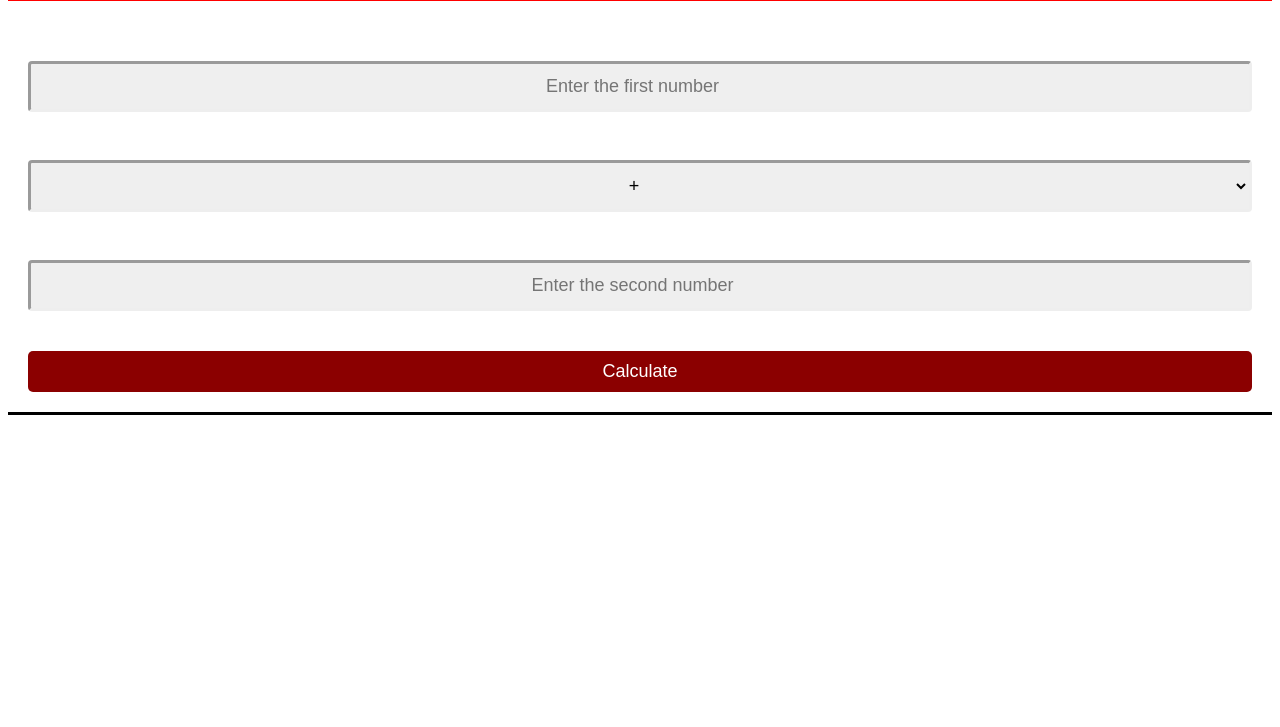
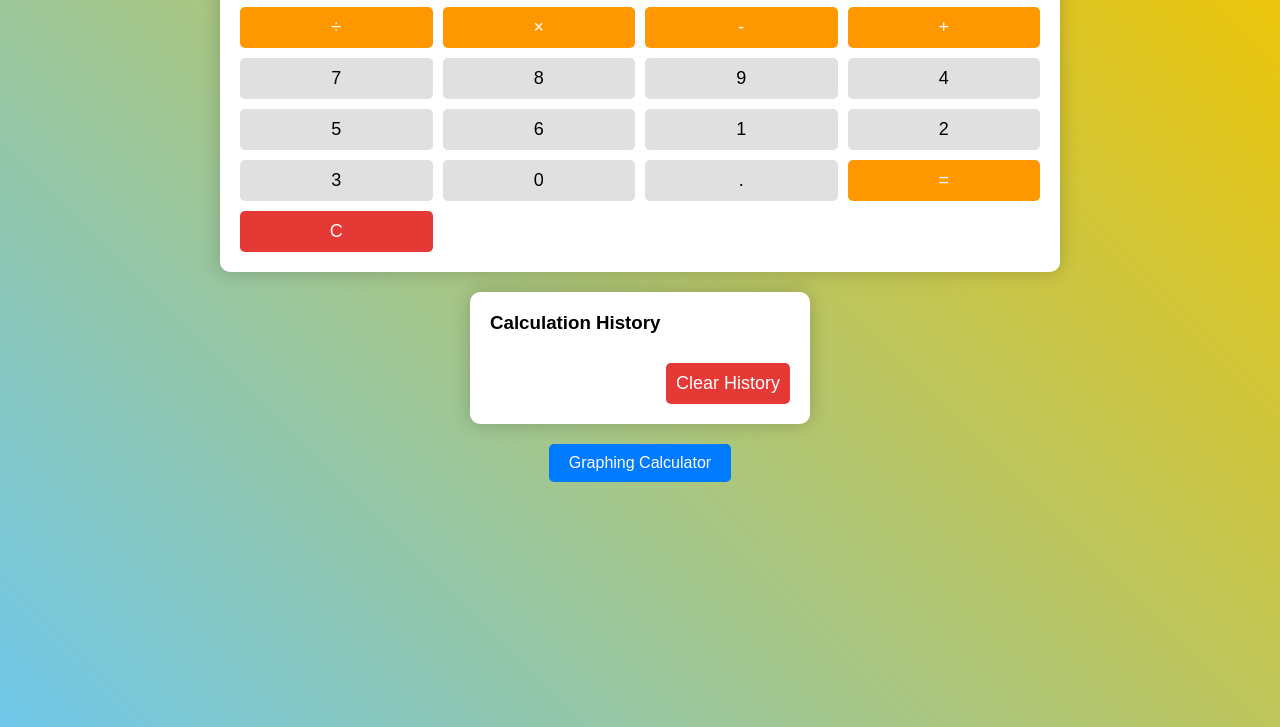
Before and after one commit to AbdulDevHub/UTM-Student-Portal, a plain HTML site: page pages/calculator.html in a window 1280 px wide. Shown: the part 93-820 px from the top of the page. Drawn offline with nearby package versions, Linux system fonts and the light colour scheme.

Commit message:
Got rid of old useless calculator in favour of a more modern full sized calculator which has calculation history that saves to local storage. Has button for Graphing Calculator that links to desmos

```diff
--- a/css/calculator_style.css
+++ b/css/calculator_style.css
@@ -1,185 +1,153 @@
-.MainTitle {
-  text-align: center;
-  font-family: AirbusMCDUa, sans-serif;
-  font-weight: 900;
-  border-block: solid;
-  border-block-color: red;
-  color: black; /* Default color */
-  transition: color 600ms; /* Smooth transition for color change */
+/*Calculator web page body*/
+body {
+  background: linear-gradient(45deg, #6FC7EA, #F1C500);
+  font-family: Arial, sans-serif;
+  display: flex;
+  justify-content: center;
+  align-items: flex-start;
+  height: 100vh;
+  margin: 0;
+  padding-top: 20px;
 }
 
-/* Advanced Calculator Button */
+.calculator-container {
+  display: flex;
+  flex-direction: column;
+  align-items: center;
+  max-width: 800px;
+  width: 100%;
+}
+
+.calculator {
+  background-color: #fff;
+  border-radius: 10px;
+  box-shadow: 0 0 20px rgba(0, 0, 0, 0.2);
+  padding: 20px;
+  width: 100%;
+}
+
+.display {
+  background-color: #f2f2f2;
+  border-radius: 5px;
+  padding: 10px;
+  margin-bottom: 10px;
+  overflow-x: auto;
+  white-space: nowrap;
+}
+
+.display input {
+  width: 1px;
+  min-width: 100%;
+  font-size: 24px;
+  text-align: right;
+  border: none;
+  outline: none;
+  background-color: transparent;
+}
+
+.buttons {
+  display: grid;
+  grid-template-columns: repeat(4, 1fr);
+  grid-gap: 10px;
+}
+
+button {
+  font-size: 18px;
+  padding: 10px;
+  border: none;
+  border-radius: 5px;
+  background-color: #e0e0e0;
+  cursor: pointer;
+  transition: background-color 0.3s;
+}
+
+button:hover {
+  background-color: #d0d0d0;
+}
+
+.operator {
+  background-color: #ff9800;
+  color: #fff;
+}
+
+.clear {
+  background-color: #e53935;
+  color: #fff;
+}
+
+/*Calculation history*/
+.calculation-history {
+  margin-top: 20px;
+  background-color: #fff;
+  border-radius: 10px;
+  box-shadow: 0 0 20px rgba(0, 0, 0, 0.2);
+  padding: 20px;
+  max-width: 300px;
+  width: 100%;
+  max-height: 300px;
+  overflow-y: auto;
+}
+
+.calculation-history h3 {
+  margin-top: 0;
+}
+
+#history-list {
+  list-style-type: none;
+  padding: 0;
+}
+
+#history-list li {
+  margin-bottom: 5px;
+}
+
+#clear-history {
+  margin-top: 10px;
+  position: sticky;
+  left: 220px;
+  bottom: 0;
+  background-color: #e53935;
+  color: #fff;
+  transition: background-color 0.3s, transform 0.4s, box-shadow 0.3s;
+}
+
+#clear-history:hover {
+  background-color: #22ff00;
+  box-shadow: 0 0 2px 4px #ff0000;
+}
+
 #advanced_calc_button {
-  font-family: AirbusDisp, sans-serif;
-  font-size: 14px;
+  margin-top: 20px;
+  font-size: 16px;
+  padding: 10px 20px;
   background-color: #007bff;
-  color: white;
-  padding: 8px 16px;
+  color: #fff;
   border: none;
-  border-radius: 4px;
+  border-radius: 5px;
   cursor: pointer;
-  transition: background-color 300ms, transform 0.5s, box-shadow 0.3s;
-  position: relative; /* Added to allow positioning */
-  right: -10px; /* Shifts the button a bit to the left */
-  top: -60px;
+  transition: background-color 0.3s;
 }
 
 #advanced_calc_button:hover {
   background-color: #0056b3;
 }
 
-body {
-  flex-direction: column;
-  align-items: center;
-  justify-content: center;
-  height: 100vh;
-  transition: background-color 600ms;
+@media (max-width: 767px) {
+  .calculator-container {
+    max-width: 400px;
+  }
+
+  .buttons {
+    grid-template-columns: repeat(3, 1fr);
+  }
 }
 
+@media (max-width: 480px) {
+  .calculator-container {
+    max-width: 300px;
+  }
 
-.Container {
-  margin-top: 2px;
-  border-bottom: solid;
+  .buttons {
+    grid-template-columns: repeat(2, 1fr);
+  }
 }
-
-.CalculatorInputA {
-  padding-top: 10em;
-  padding: 12px 20px;
-  margin: 8px 0;
-  box-shadow: inset;
-  box-sizing: border-box;
-  text-align: center;
-}
-
-.CalculatorInputB {
-  padding-top: 40em;
-  padding: 12px 20px;
-  margin: 8px 0;
-  box-shadow: inset;
-  box-sizing: border-box;
-  text-align: center;
-}
-
-/* Input form for number 1 */
-#input_a {
-  background-color: ButtonHighlight;
-  font-family: AirbusDisp, sans-serif;
-  font-size: 18px;
-  text-align: center;
-  width: 100%;
-  padding: 12px 20px;
-  margin: 8px 0;
-  box-sizing: border-box;
-  border: inset;
-  border-radius: 4px;
-  transition: background-color 600ms, transform 0.5s, box-shadow 0.3s;
-}
-
-/*hover effect for inputs and operators and other buttons*/
-#input_a:hover,
-#input_b:hover,
-#operators:hover,
-#submit_calculation:hover,
-#advanced_calc_button:hover {
-  transform: translateY(-10px);
-  transition: transform 0.5s, box-shadow 0.3s;
-  box-shadow: 0 0 4px 8px #eb0404;
-}
-
-/*calculation button hover effect*/
-#submit_calculation:hover {
-  transition: transform 0.5s, box-shadow 0.5s;
-  transform: translateY(-10px);
-  box-shadow: 0 0 4px 8px #04ea04;
-}
-
-
-/* Input form for number 2 */
-#input_b {
-  background-color: ButtonHighlight;
-  font-family: AirbusDisp, sans-serif;
-  font-size: 18px;
-  text-align: center;
-  width: 100%;
-  padding: 12px 20px;
-  margin: 8px 0;
-  box-sizing: border-box;
-  border: inset;
-  border-radius: 4px;
-  transition: background-color 600ms, transform 0.5s, box-shadow 0.3s;
-}
-
-.OperatorInput {
-  padding-top: 20em;
-  padding: 12px 20px;
-  margin: 8px 0;
-  box-shadow: inset;
-  box-sizing: border-box;
-  text-align: center;
-  transition: transform 0.5s, box-shadow 0.3s;
-}
-
-/*Operator option menu*/
-#operators {
-  background-color: ButtonShadow;
-  font-family: AirbusDisp, sans-serif;
-  font-size: 18px;
-  width: 100%;
-  text-align: center;
-  padding: 12px 20px;
-  margin: 8px 0;
-  box-sizing: border-box;
-  border: inset;
-  border-radius: 4px;
-  transition: background-color 600ms, transform 0.5s, box-shadow 0.3s;
-}
-
-/* The submit button div format*/
-.SubmitButton {
-  padding-top: 50em;
-  padding: 12px 20px;
-  margin: 8px 0;
-  box-shadow: inset;
-  box-sizing: border-box;
-  text-align: center;
-}
-
-/* The submit button*/
-#submit_calculation {
-  font-family: AirbusDisp, sans-serif;
-  font-size: 18px;
-  background-color: darkred;
-  width: 100%;
-  border-radius: 5px;
-  border: none;
-  color: rgb(255, 255, 255);
-  padding: 10px 20px;
-  transition: transform 0.5s, box-shadow 0.3s;
-}
-
-#submit_calculation:hover {
-  background-color: #008000;
-}
-
-/* The final calculation results */
-.result {
-  padding-top: 60em;
-  padding: 12px 20px;
-  margin: 8px 0;
-  font-family: AirbusDisp2, sans-serif;
-  font-weight: 800;
-  font-size: 30px;
-  box-shadow: inset;
-  box-sizing: border-box;
-  text-align: center;
-  border: none;
-  color: black; /* Default color */
-  transition: color 600ms; /* Smooth transition for color change */
-}
-
-/* Hide default HTML checkbox */
-.switch input {
-  opacity: 0;
-  width: 0;
-  height: 0;
-}
--- a/js/calculator.js
+++ b/js/calculator.js
@@ -1,37 +1,101 @@
-// calculation logic
-document
-  .getElementById("submit_calculation")
-  .addEventListener("click", function () {
-    const inputA = parseFloat(document.getElementById("input_a").value);
-    const inputB = parseFloat(document.getElementById("input_b").value);
-    const operator = document.getElementById("operators").value;
-    let result;
+let calculationHistory = [];
 
-    switch (operator) {
-      case "+":
-        result = inputA + inputB;
-        break;
-      case "-":
-        result = inputA - inputB;
-        break;
-      case "*":
-        result = inputA * inputB;
-        break;
-      case "/":
-        if (inputB === 0) {
-          result = "Error: Division by zero";
-        } else {
-          result = inputA / inputB;
-        }
-        break;
-      case "^":
-        result = Math.pow(inputA, inputB);
-        break;
-      default:
-        result = "Invalid operation";
+function appendToResult(value) {
+  const result = document.getElementById('result');
+  result.value += value;
+}
+
+// Calculation Logic and error handling.
+function calculate() {
+  const result = document.getElementById('result');
+  const expression = result.value;
+  let calculation;
+  try {
+    let evaluatedResult = eval(expression);
+
+    // Check for division by zero
+    if (expression.includes('/')) {
+      const [numerator, denominator] = expression.split('/');
+      if (parseFloat(denominator) === 0) {
+        calculation = "Error: Division by zero";
+        result.value = calculation;
+        calculationHistory.push(calculation);
+        updateHistory();
+        saveHistory();
+        return;
+      }
     }
 
-    document.getElementById(
-      "calculation_result"
-    ).innerHTML = `Result: ${result}`;
+    if (Math.abs(evaluatedResult) > Number.MAX_SAFE_INTEGER) {
+      calculation = "Number too large";
+      result.value = calculation;
+    } else {
+      calculation = `${expression} = ${evaluatedResult}`;
+      result.value = evaluatedResult;
+    }
+  } catch (error) {
+    calculation = "Invalid expression";
+    result.value = calculation;
+  }
+  calculationHistory.push(calculation);
+  updateHistory();
+  saveHistory();
+}
+
+function clearResult() {
+  const result = document.getElementById('result');
+  result.value = '';
+}
+
+function updateHistory() {
+  const historyList = document.getElementById('history-list');
+  historyList.innerHTML = '';
+  calculationHistory.forEach(calculation => {
+    const listItem = document.createElement('li');
+    listItem.textContent = calculation;
+    historyList.appendChild(listItem);
   });
+}
+
+function clearHistory() {
+  calculationHistory = [];
+  updateHistory();
+  saveHistory();
+}
+
+// Local storage for browser
+function saveHistory() {
+  localStorage.setItem('calculationHistory', JSON.stringify(calculationHistory));
+}
+
+function loadHistory() {
+  const savedHistory = JSON.parse(localStorage.getItem('calculationHistory'));
+  if (savedHistory) {
+    calculationHistory = savedHistory;
+    updateHistory();
+  }
+}
+
+// Keyboard keys input handling
+document.addEventListener('keydown', handleKeyboardInput);
+
+function handleKeyboardInput(event) {
+  const result = document.getElementById('result');
+  const allowedKeys = /[0-9.+\-*/^=()]/;
+
+  if (allowedKeys.test(event.key)) {
+    if (event.key === '=') {
+      calculate();
+    } else {
+      appendToResult(event.key);
+    }
+  } else if (event.key === 'Enter') {
+    calculate();
+  } else if (event.key === 'Backspace' || event.key === 'Delete') {
+    result.value = result.value.slice(0, -1);
+  } else if (event.key === 'Escape') {
+    clearResult();
+  }
+}
+
+window.onload = loadHistory;
--- a/pages/calculator.html
+++ b/pages/calculator.html
@@ -1,66 +1,51 @@
 <!DOCTYPE html>
 <html lang="eng-ca">
   <head>
-    <title>Simple HTML/JavaScript Calculator</title>
+    <title>Gradient Calculator</title>
     <script src="https://code.jquery.com/jquery-3.6.0.min.js"></script>
     <link rel="stylesheet" href="../css/calculator_style.css">
+    <meta name="viewport" content="width=device-width, initial-scale=1.0">
   </head>
 
+  <!--The calculator body-->
   <body>
+    <div class="calculator-container">
+      <div class="calculator">
+        <div class="display">
+          <input type="text" id="result" disabled>
+        </div>
+        <div class="buttons">
+          <button class="operator" onclick="appendToResult('/')">÷</button>
+          <button class="operator" onclick="appendToResult('*')">×</button>
+          <button class="operator" onclick="appendToResult('-')">-</button>
+          <button class="operator" onclick="appendToResult('+')">+</button>
+          <button class="number" onclick="appendToResult('7')">7</button>
+          <button class="number" onclick="appendToResult('8')">8</button>
+          <button class="number" onclick="appendToResult('9')">9</button>
+          <button class="number" onclick="appendToResult('4')">4</button>
+          <button class="number" onclick="appendToResult('5')">5</button>
+          <button class="number" onclick="appendToResult('6')">6</button>
+          <button class="number" onclick="appendToResult('1')">1</button>
+          <button class="number" onclick="appendToResult('2')">2</button>
+          <button class="number" onclick="appendToResult('3')">3</button>
+          <button class="number" onclick="appendToResult('0')">0</button>
+          <button class="number" onclick="appendToResult('.')">.</button>
+          <button class="operator" onclick="calculate()">=</button>
+          <button class="clear" onclick="clearResult()">C</button>
+        </div>
+      </div>
 
-    <!-- Top Section -->
-    <div class="MainTitle">
-      <h1>Simple Web Calculator</h1>
-    </div>
-      <button
-        id="advanced_calc_button"
-        onclick=window.location.href="https://www.desmos.com/scientific";>
-        Advanced Calculator
+      <!--Calculation result history-->
+      <div class="calculation-history">
+        <h3>Calculation History</h3>
+        <ul id="history-list"></ul>
+        <button id="clear-history" onclick="clearHistory()">Clear History</button>
+      </div>
+      <button id="advanced_calc_button" onclick="window.location.href='https://www.desmos.com/calculator'">
+        Graphing Calculator
       </button>
     </div>
 
-    <!-- Calculation Section -->
-    <div class="Container">
-      <form id="calculator">
-        <div class="CalculatorInputA">
-          <input
-            type="number"
-            id="input_a"
-            placeholder="Enter the first number"
-            required
-          />
-        </div>
-
-        <div class="OperatorInput">
-          <select id="operators">
-            <option value="+">+</option>
-            <option value="-">-</option>
-            <option value="*">x</option>
-            <option value="/">/</option>
-            <option value="^">^</option>
-          </select>
-        </div>
-
-        <div class="CalculatorInputB">
-          <input
-            type="number"
-            id="input_b"
-            placeholder="Enter the second number"
-            required
-          />
-        </div>
-
-        <div class="SubmitButton">
-          <button type="button" id="submit_calculation">Calculate</button>
-        </div>
-      </form>
-    </div>
-
-    <div class="result" id="calculation_result">
-      <!-- Results will be displayed here -->
-    </div>
-
-    <!-- JavaScript File -->
     <script src="../js/calculator.js"></script>
   </body>
 </html>
```
